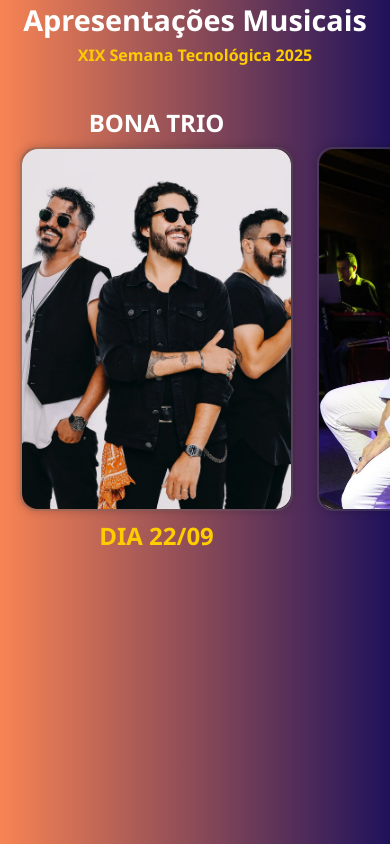
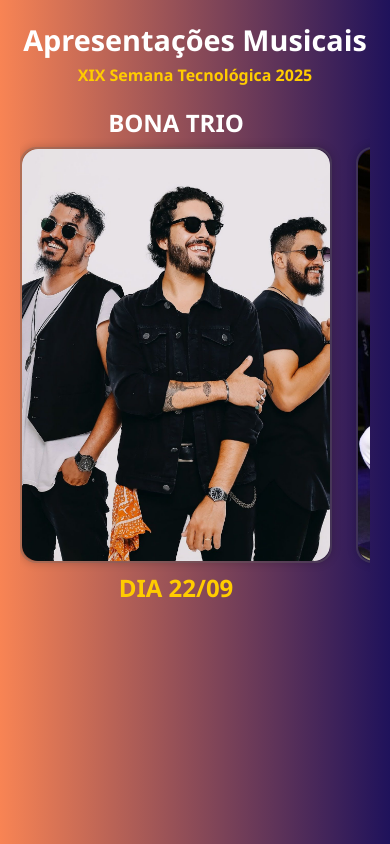
Before and after one commit to LFSilva02/apresentacoes-musicais, a plain HTML site: page index.html in a window 390 px wide. Drawn offline with Linux system fonts and the light colour scheme.

Commit message:
Add files via upload

```diff
--- a/style.css
+++ b/style.css
@@ -16,6 +16,7 @@ body {
   display: flex;
   flex-direction: column;
   height: 100vh;
+  padding: 20px;
 }
 
 .titulo {
@@ -37,11 +38,12 @@ body {
   overflow-x: auto;
   scroll-snap-type: x mandatory;
   gap: 24px;
-  padding: 20px;
+  padding: 0 0 20px 0; /* apenas padding inferior */
   align-items: center;
-  scroll-padding-left: 20px;
   scroll-behavior: smooth;
+  margin: 0;
 }
+
 
 .item {
   flex: 0 0 240px;
@@ -92,10 +94,9 @@ body {
   text-align: center;
 }
 
-/* Ajustes para celular */
 @media (max-width: 768px) {
   .item {
-    flex: 0 0 70vw;
+    flex: 0 0 80vw; /* ocupa 80% da largura da tela */
     max-width: none;
   }
 }
```
